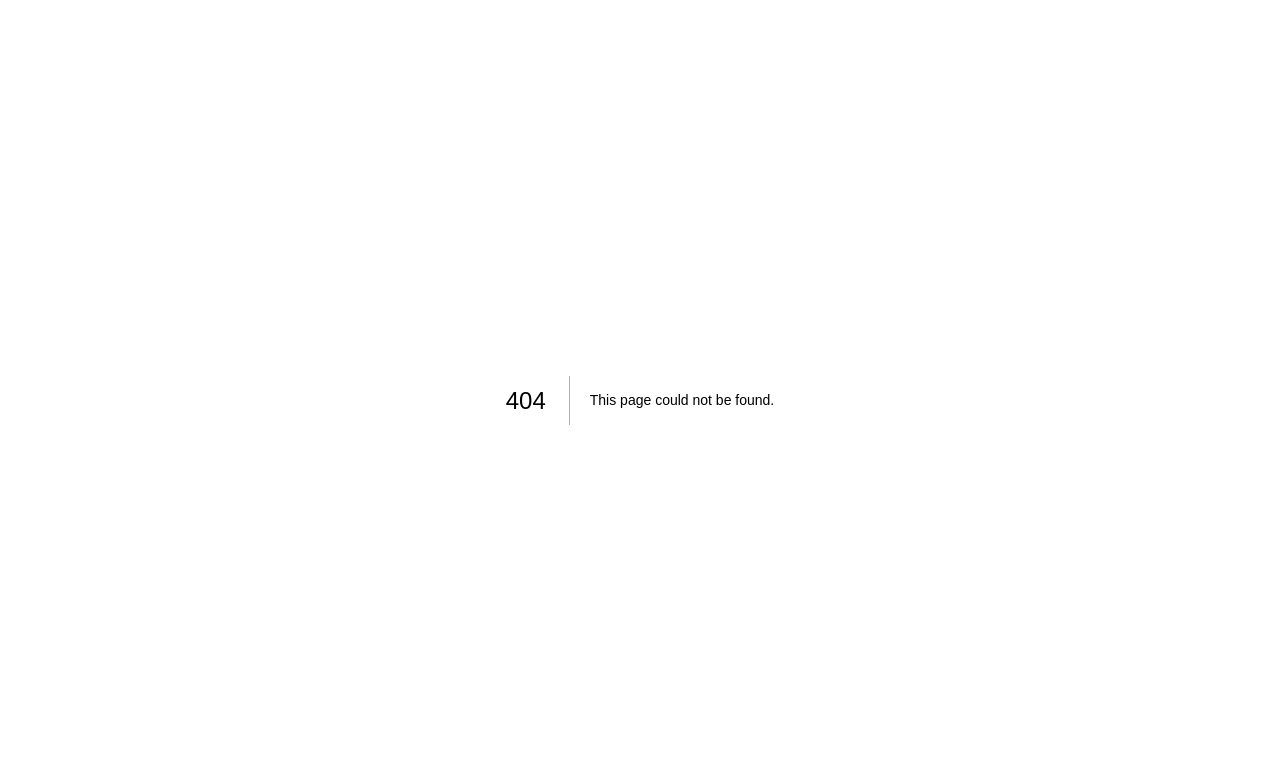
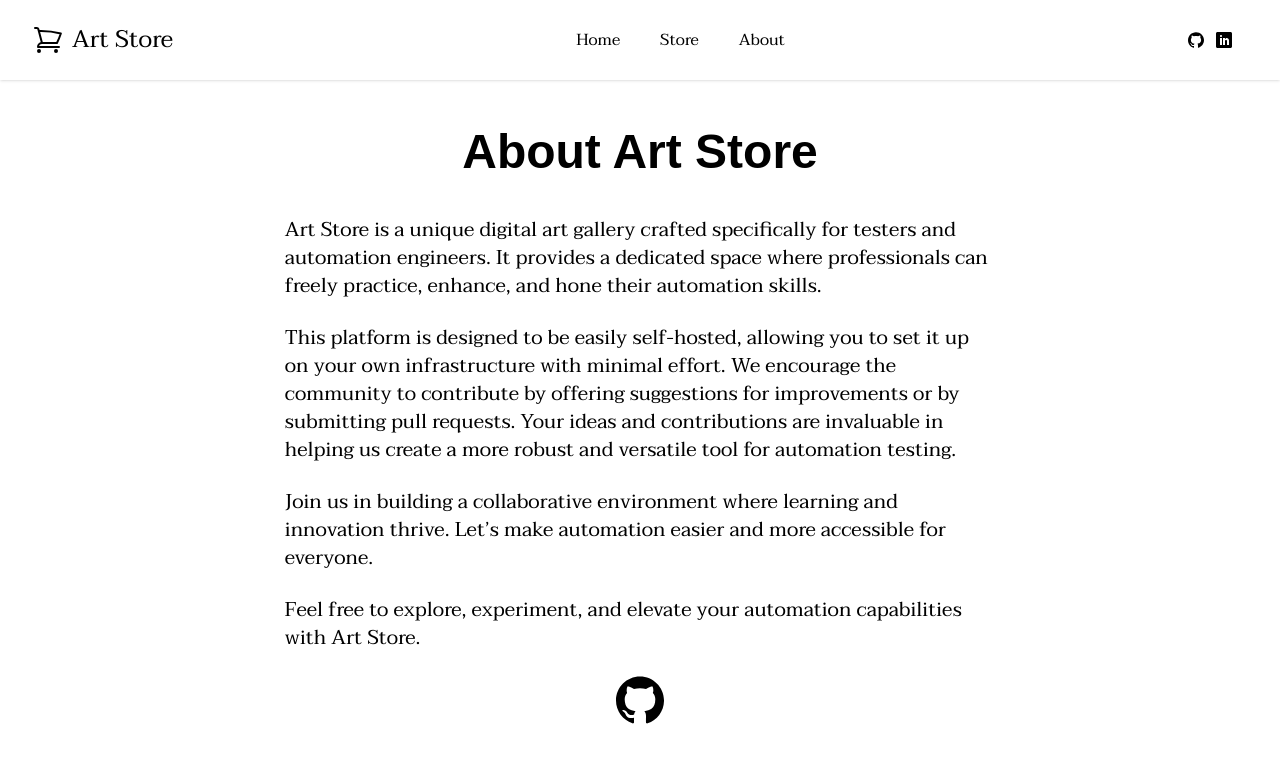
Before and after one commit to JannisK89/art-store, a Next.js app: page /about in a window 1280 px wide. Before the commit this address had no page. Shown: the top 762 px of the page. Built offline with nearby package versions, Linux system fonts and the light colour scheme; a web font is replaced by a local one.

Commit message:
about page

```diff
--- /dev/null
+++ b/app/about/page.tsx
@@ -0,0 +1,42 @@
+import Link from 'next/link'
+import Navbar from '../ui/navbar/navbar'
+import { ImGithub } from 'react-icons/im'
+
+export default function About() {
+  return (
+    <>
+      <Navbar />
+      <main className="flex min-h-screen flex-col items-center p-12">
+        <h1 className="text-3xl md:text-5xl font-bold mb-10">
+          About Art Store
+        </h1>
+        <p className="w-3/5 text-lg md:text-xl mb-6">
+          Art Store is a unique digital art gallery crafted specifically for
+          testers and automation engineers. It provides a dedicated space where
+          professionals can freely practice, enhance, and hone their automation
+          skills.
+        </p>
+        <p className="w-3/5 text-lg md:text-xl mb-6">
+          This platform is designed to be easily self-hosted, allowing you to
+          set it up on your own infrastructure with minimal effort. We encourage
+          the community to contribute by offering suggestions for improvements
+          or by submitting pull requests. Your ideas and contributions are
+          invaluable in helping us create a more robust and versatile tool for
+          automation testing.
+        </p>
+        <p className="w-3/5 text-lg md:text-xl mb-6">
+          Join us in building a collaborative environment where learning and
+          innovation thrive. Let’s make automation easier and more accessible
+          for everyone.
+        </p>
+        <p className="w-3/5 text-lg md:text-xl mb-6">
+          Feel free to explore, experiment, and elevate your automation
+          capabilities with Art Store.
+        </p>
+        <Link href={'https://github.com/JannisK89/art-store'} target="_blank">
+          <ImGithub className="text-5xl hover:text-blue-400" />
+        </Link>
+      </main>
+    </>
+  )
+}
--- a/app/ui/navbar/navbar.tsx
+++ b/app/ui/navbar/navbar.tsx
@@ -15,7 +15,7 @@ type Link = {
 const links: Link[] = [
   { text: 'Home', url: '/' },
   { text: 'Store', url: '/' },
-  { text: 'About', url: '/' },
+  { text: 'About', url: '/about' },
 ]
 
 const printNav = () => {
```
